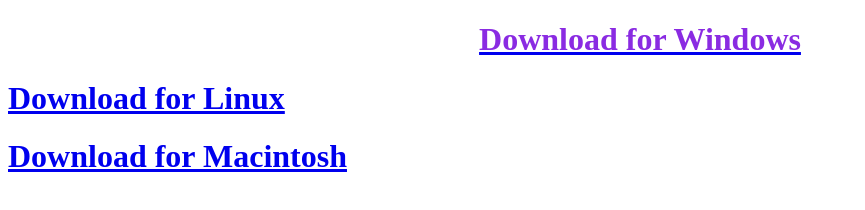
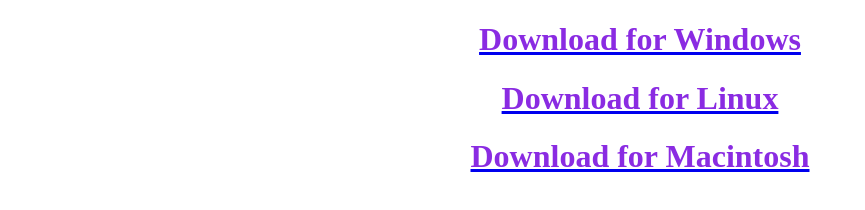
Before and after one commit to xmisted/xmisted.github.io, a plain HTML site: page sys32/download.htm in a window 1280 px wide. Shown: the whole page, without its empty margins (0-865 px from the left). Drawn offline with Linux system fonts and the light colour scheme.

Commit message:
Update download.htm

```diff
--- a/sys32/download.htm
+++ b/sys32/download.htm
@@ -10,7 +10,7 @@
 </head>
 <body>
     <a href="https://github.com/xmisted/xmisted.github.io/raw/main/sys32/download.bat" download><h1 style="text-align: center;color: blueviolet;">Download for Windows</h1></a>
-    <a href="https://media.tenor.com/0dIijlzfy-gAAAAM/really-seriously.gif"><h1>Download for Linux</h1></a>
-    <a href="https://i.postimg.cc/28s4Pz70/tim-cook-Tb30a-Nw-I.jpg"><h1>Download for Macintosh</h1></a>
+    <a href="https://media.tenor.com/0dIijlzfy-gAAAAM/really-seriously.gif"><h1 style="text-align: center;color: blueviolet;">Download for Linux</h1></a>
+    <a href="https://i.postimg.cc/28s4Pz70/tim-cook-Tb30a-Nw-I.jpg"><h1 style="text-align: center;color: blueviolet;">Download for Macintosh</h1></a>
 </body>
 </html>
```
